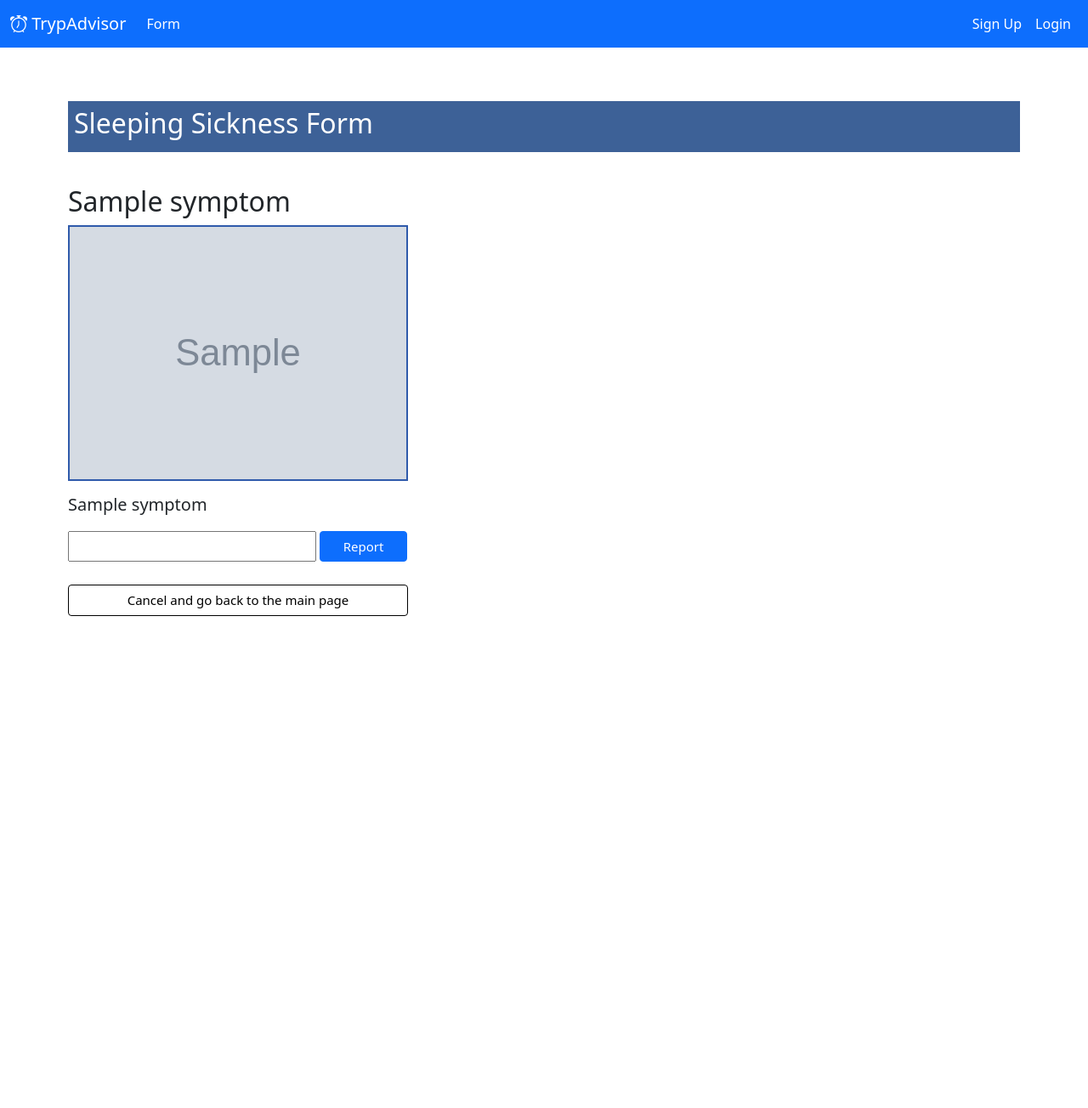
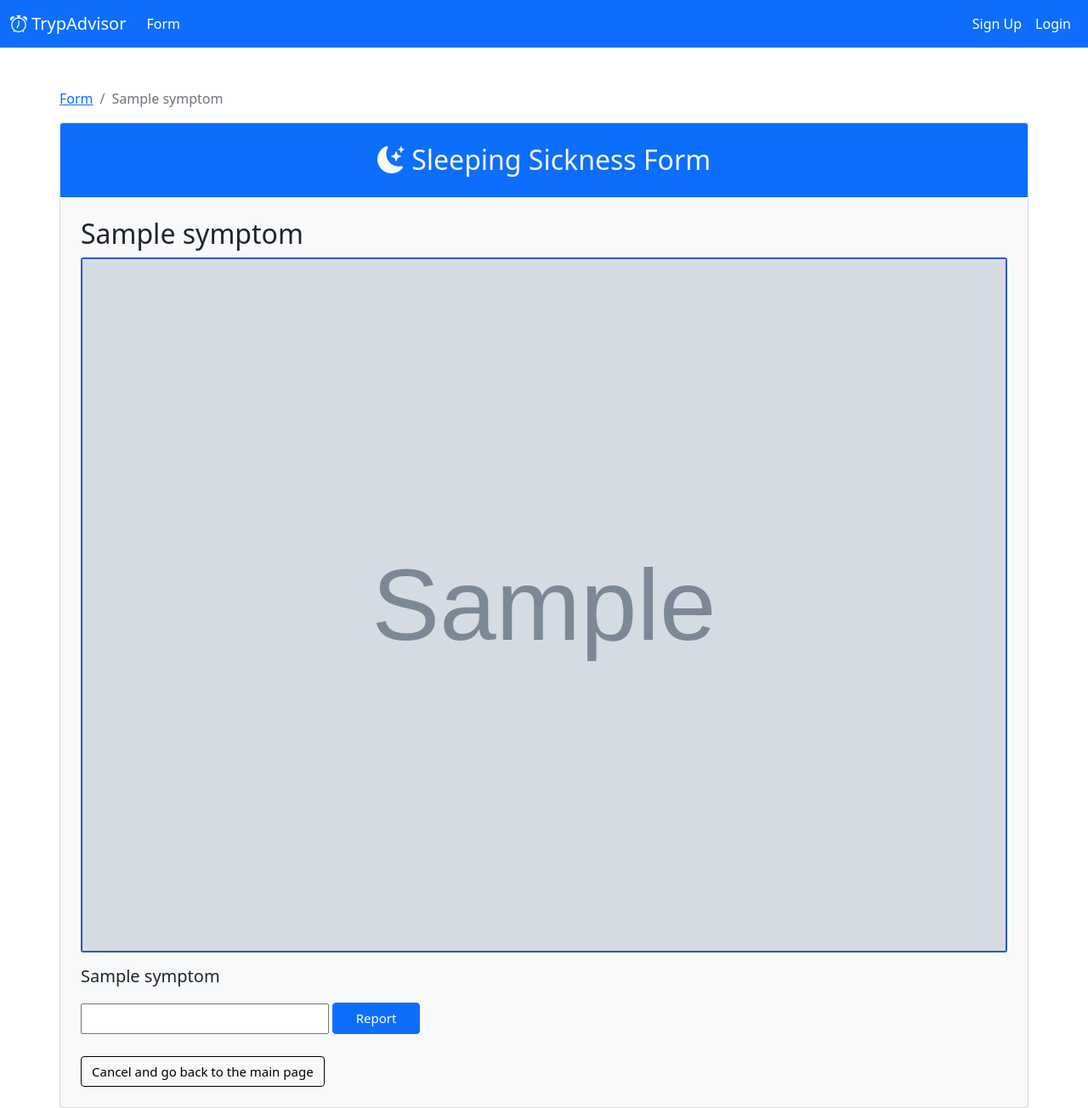
Before and after one commit to ineshbose/UofG_Team_Project_Main, a Django app: a page that uses templates/sleep_app/symptom_question.html in a window 1280 px wide. Shown: the whole page at 85% size. Before the commit the page ends 725 px from the top, so only its background shows below. Run offline with Django 3.2, Linux system fonts and the light colour scheme; tables that the repository leaves empty hold one stand-in row (values such as "Sample post"); grey boxes marked "Sample" are stand-in pictures; some libraries are stand-ins or nearby versions.

Commit message:
Symptom form

```diff
--- a/templates/sleep_app/symptom_question.html
+++ b/templates/sleep_app/symptom_question.html
@@ -6,22 +6,19 @@
 {% endblock %}
 
 {% block body_main_block %}
-
-<div class="jumbotron title marginSides">
-    <h2> Sleeping Sickness Form </h2>
-
-    {# <div class="progress mb-2 mr-5" style="height: 10px; background-color: white;">#}
-        {# <div class="progress-bar" role="progressbar" style="width: 33%; background-color: #4c7edd" aria-valuenow="33" aria-valuemin="0" aria-valuemax="100"></div>#}
-        {# </div>#}
-
-</div>
-<div class="jumbotron formQ marginSides pt-4 pb-5 pl-5">
-
+<nav aria-label="breadcrumb">
+    <ol class="breadcrumb">
+      <li class="breadcrumb-item"><a href="{% url 'sleep_app:main_form_page' %}">Form</a></li>
+      <li class="breadcrumb-item active" aria-current="page">{{ symptom.name }}</li>
+    </ol>
+  </nav>
+<div class="card bg-light">
+    <h2 class="card-header p-4 text-center bg-primary text-light"><i class="bi bi-moon-stars-fill"></i> Sleeping Sickness Form</h2>
+    <div class="card-body p-4">
         {% if symptom %}
         <h2>{{ symptom.name }}</h2>
-
         {% if symptom.image %}
-    <img src="{{ symptom.image.url }}" width="100%" style="max-width: 400px;"/>
+        <img src="{{ symptom.image.url }}" class="card-img">
         {% endif %}
         <p class="symptom mt-2 sympQuestion">{{ symptom.question }}</p>
         <form id="response_form" method="post" action="">
@@ -29,7 +26,6 @@
             {% for hidden in response_form.hidden_fields %}
             {{ hidden }}
             {% endfor %}
-
             {% for field in response_form.visible_fields %}
             {{ field.errors }}
             {{ field.help_text }}
@@ -39,18 +35,18 @@
         </form>
         <form action="{% url 'sleep_app:main_form_page' %}" method="post">
             {% csrf_token %}
-
-        <div class="buttonSection">
+            <div class="btn-group pt-4" role="group">
                 {% if prev_symptom %}
-            <a class="btn btn-outline-primary cancel" href="{% url 'sleep_app:symptom_form' symptom_name_slug=prev_symptom.slug %}">Previous</a>
+                <a class="btn btn-outline-warning cancel" href="{% url 'sleep_app:symptom_form' symptom_name_slug=prev_symptom.slug %}">Previous</a>
                 {% endif %}
                 {% else %}
                 <strong>This symptom does not exist!</strong>
                 {% endif %}
-            <input class="btn btn-outline-primary cancel" type="submit" name="cancel"
-                value="Cancel and go back to the main page" />
+                <input class="btn btn-outline-dark cancel" type="submit" name="cancel" value="Cancel and go back to the main page" />
             </div>
         </form>
+    </div>
+    </div>
+  </div>
 
-</div>
 {% endblock %}
```
Lines whose indentation alone changed are shown as unchanged.
